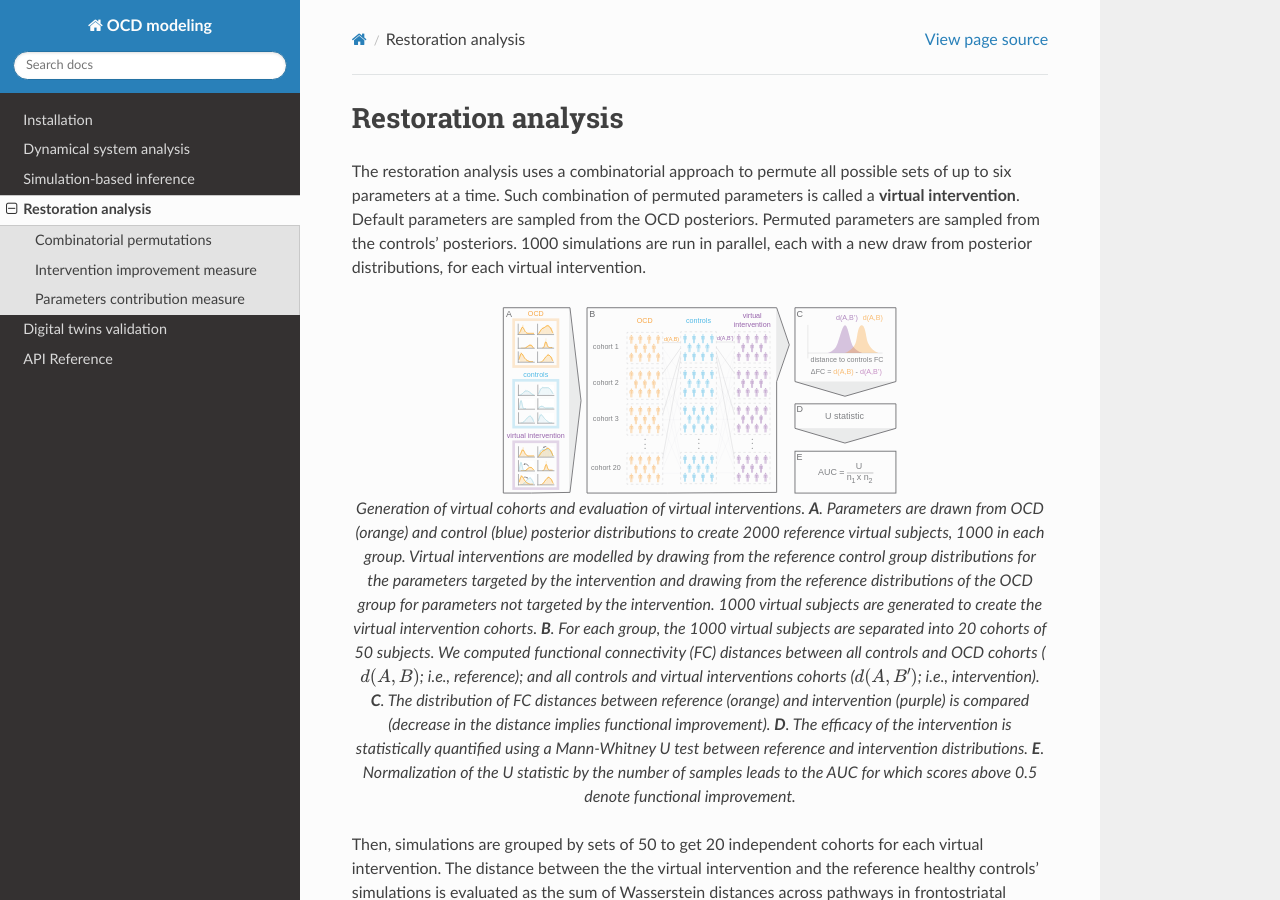
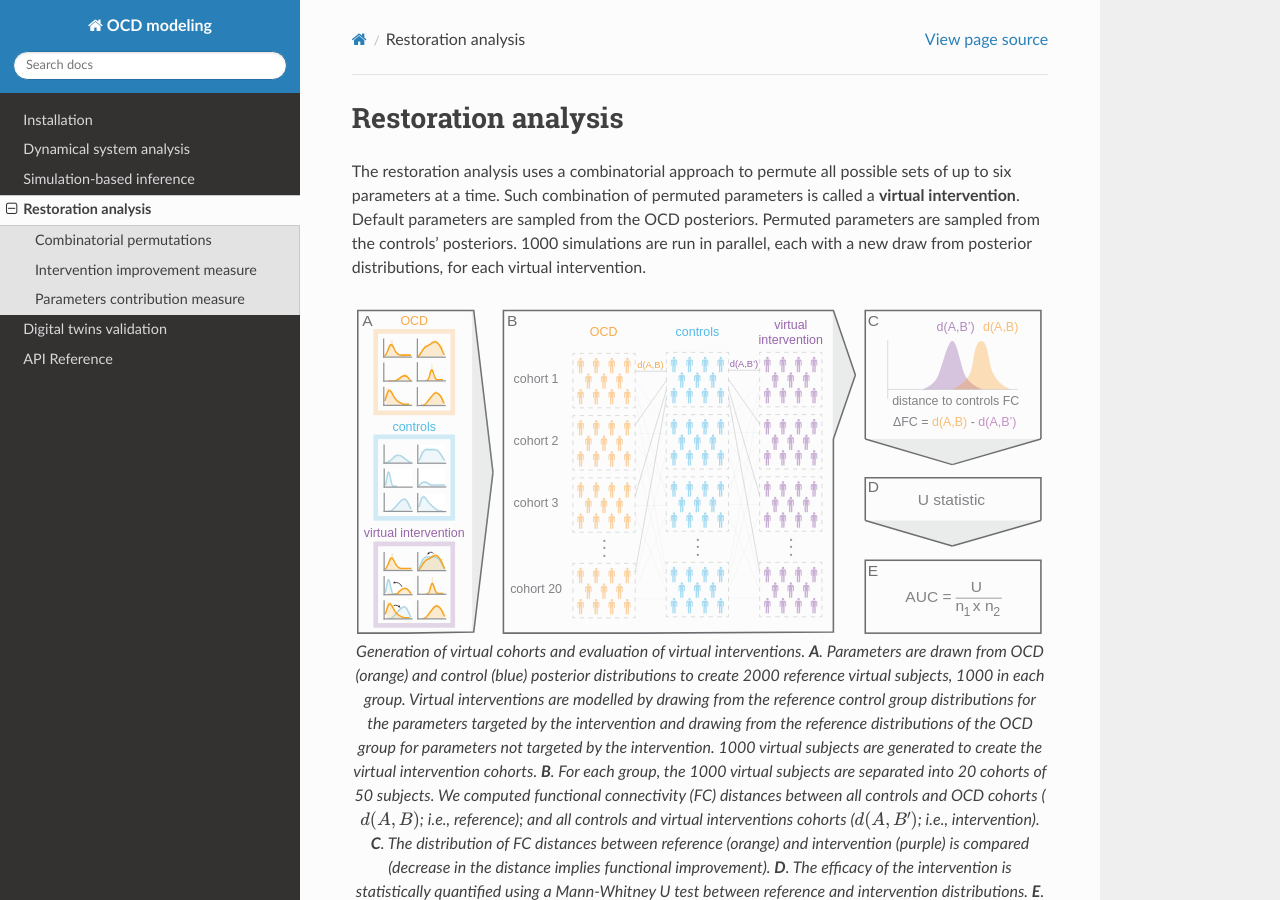
Before and after one commit to sebnaze/OCD-Modeling, a Sphinx documentation site: the page built from doc/source/restoration.rst, in a window 1280 px wide and 900 px high. Built offline with Sphinx 7.4.7 and the Read the Docs theme 3.1.0, drawn with Linux system fonts in a browser that asks for light colours.

Commit message:
edit doc -- restoration image

```diff
--- a/doc/source/restoration.rst
+++ b/doc/source/restoration.rst
@@ -7,7 +7,7 @@ Default parameters are sampled from the OCD posteriors. Permuted parameters are
 1000 simulations are run in parallel, each with a new draw from posterior distributions, for each virtual intervention.
 
 .. figure:: img/illustration_virtual_interventions_20250305-01.svg
-  :width: 400
+  :width: 800
   :name: illustration_virtual_interventions
   :align: center
 
```
